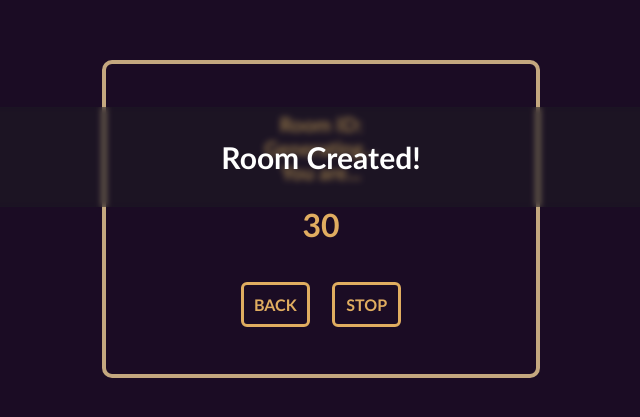
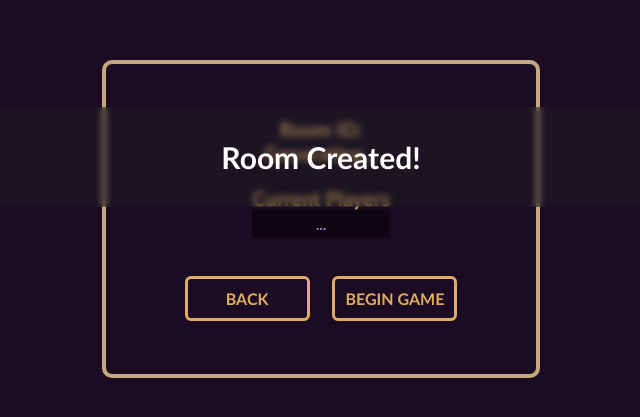
Before and after one commit to ICTONwasTaken/html-starter, a website with bundled scripts: page createdroom.html in a window 1280 px wide. Shown: the part 101-518 px from the top of the page, without its empty margins (319-959 px from the left). Built offline with nearby package versions, Linux system fonts and the light colour scheme; no server answers.

Commit message:
wdaaaaaaa

```diff
--- a/actualcode.js
+++ b/actualcode.js
@@ -99,6 +99,7 @@ function game_time() {
   const stopBtn = document.getElementById("stop-btn");
   const beginBtn = document.getElementById("begin-btn");
   const nochange = document.getElementById("nochange");
+  const role = document.getElementById("role-display");
 
   change.style.display = "none"
   nochange.style.display = "none"
@@ -106,6 +107,7 @@ function game_time() {
   stopBtn.style.display = "none";
   playercount.style.display = "block";
   beginBtn.style.display = "block";
+  role.style.display = "block";
 }
 
 function game_end() {
@@ -114,6 +116,7 @@ function game_end() {
   const stopBtn = document.getElementById("stop-btn");
   const beginBtn = document.getElementById("begin-btn");
   const nochange = document.getElementById("nochange");
+  const role = document.getElementById("role-display");
 
   change.style.display = "none"
   nochange.style.display = "none"
@@ -121,6 +124,7 @@ function game_end() {
   stopBtn.style.display = "inline-block";
   playercount.style.display = "none";
   beginBtn.style.display = "none";
+  role.style.display = "none";
 }
 
 function playerscome() {
--- a/createdroom.html
+++ b/createdroom.html
@@ -24,25 +24,25 @@
         <div class="title">
           <div id="nochange">Room ID:</div>
           <div id="change">Generating...</div>
-          <div id="role-display">You are...</div>
+          <div id="role-display" style="display:none;">You are...</div>
         </div>
 
         <br>
         <div id="host-box">
-                <div id="player-count" hidden>Current Players
-                  <div id="host-list" hidden>...</div>
+                <div id="player-count">Current Players
+                  <div id="host-list">...</div>
                 </div>
 
-                <div id="timer-display" style=" font-size: 2rem; font-weight: bold;">30</div>
+                <div id="timer-display" style="display:none; font-size: 2rem; font-weight: bold;">30</div>
         </div>
         <br> <br>
 
 
         <div class="grid">
           <a href="join or create.html" onclick="backBtn()" class="button">BACK</a>
-          <a onclick="mythingy()" hidden class="button" id="begin-btn">BEGIN GAME</a>
+          <a onclick="mythingy()" class="button" id="begin-btn">BEGIN GAME</a>
 
-          <a id="stop-btn" onclick="stopTimer()" class="button">STOP</a>
+          <a id="stop-btn" style="display:none;" onclick="stopTimer()" class="button">STOP</a>
         </div>
       </div>
 
```
Also changed, not shown: actualcode3.js (+6 -2 lines).
